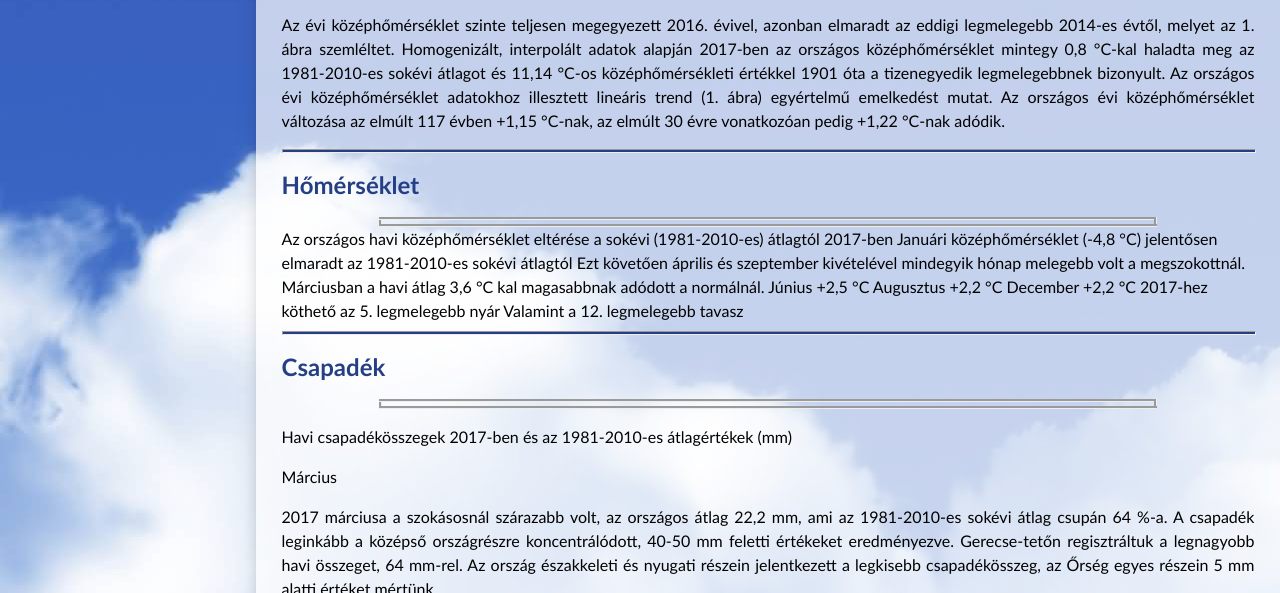
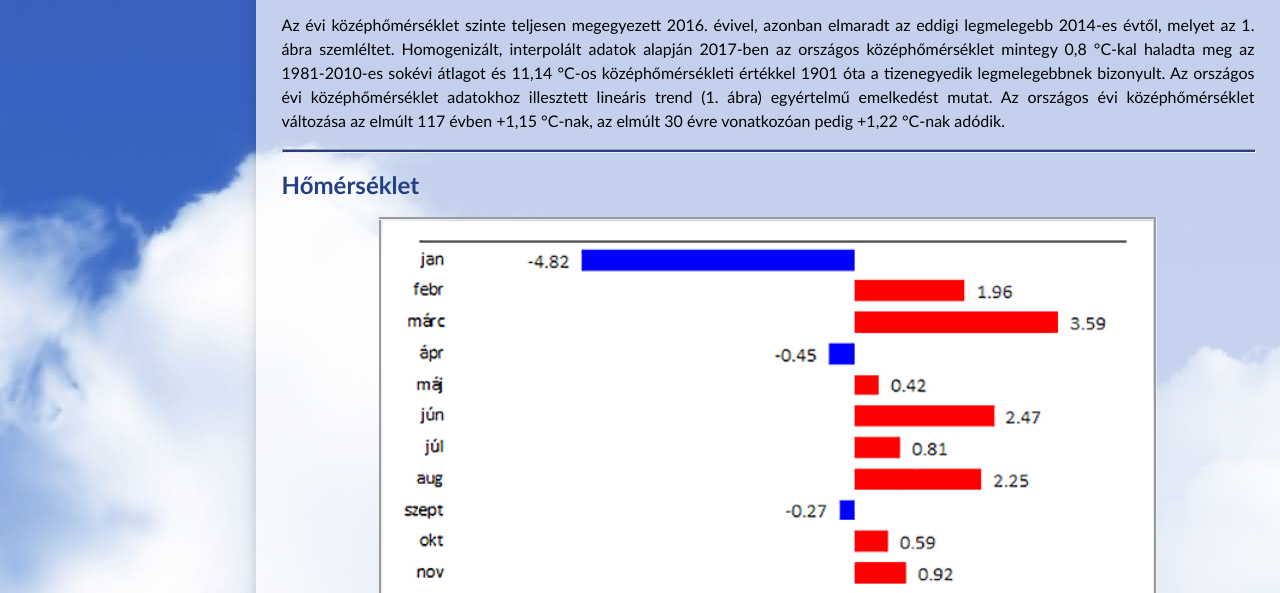
Before and after one commit to sz-levi/idojaras_git_dolgozat_Szabo_Levente_Sandor, a plain HTML site: page index.html in a window 1280 px wide. Shown: the part 207-800 px from the top of the page. Drawn offline with Linux system fonts and the light colour scheme.

Commit message:
táblázat képei

```diff
--- a/index.html
+++ b/index.html
@@ -24,14 +24,14 @@ Az évi középhőmérséklet szinte teljesen megegyezett 2016. évivel, azonban
 <table>
     <tbody>
         <tr>
-            <td></td>
+            <td><img src="graikon1.gif" alt="" title="Forrás: www.met.hu"></td>
         </tr>
         <tr>
-            <td></td>
+            <td>Az országos havi középhőmérséklet eltérése a sokévi (1981-2010-es) átlagtól 2017-ben</td>
         </tr>
     </tbody>
 </table>
-Az országos havi középhőmérséklet eltérése a sokévi (1981-2010-es) átlagtól 2017-ben
+
 
 Januári középhőmérséklet (-4,8 °C) jelentősen elmaradt az 1981-2010-es sokévi átlagtól
 Ezt követően április és szeptember kivételével mindegyik hónap melegebb volt a megszokottnál.
@@ -46,16 +46,13 @@ Valamint a 12. legmelegebb tavasz
 <table>
     <tbody>
         <tr>
-            <td></td>
+            <td><img src="graikon2.gif" alt="" title="Forrás: www.met.hu"></td>
         </tr>
         <tr>
-            <td></td>
+            <td>Havi csapadékösszegek 2017-ben és az 1981-2010-es átlagértékek (mm)</td>
         </tr>
     </tbody>
 </table>
-<p>
-    Havi csapadékösszegek 2017-ben és az 1981-2010-es átlagértékek (mm)
-</p>
 Március
 <p>
     2017 márciusa a szokásosnál szárazabb volt, az országos átlag 22,2 mm, ami az 1981-2010-es sokévi átlag csupán 64 %-a. A csapadék leginkább a középső országrészre koncentrálódott, 40-50 mm feletti értékeket eredményezve. Gerecse-tetőn regisztráltuk a legnagyobb havi összeget, 64 mm-rel. Az ország északkeleti és nyugati részein jelentkezett a legkisebb csapadékösszeg, az Őrség egyes részein 5 mm alatti értéket mértünk.
```
